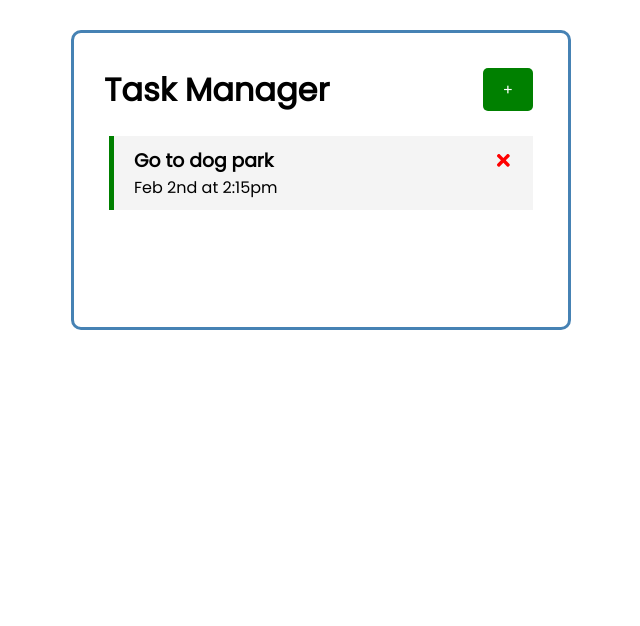
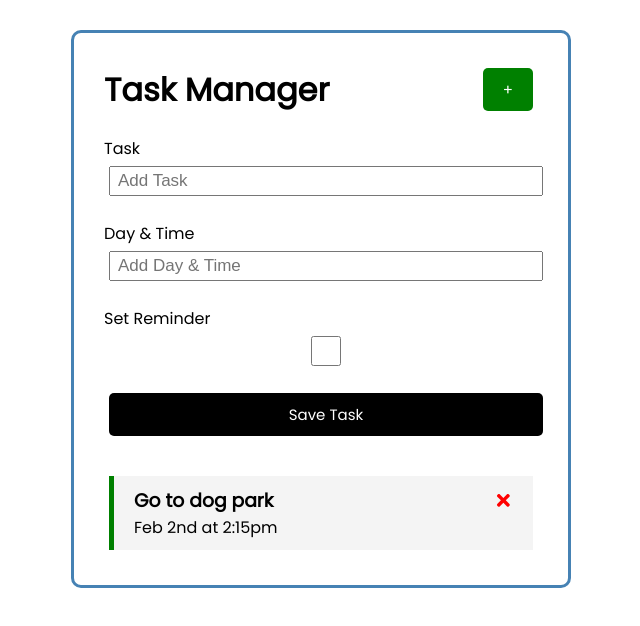
Before and after one commit to lukeqanderson/task-manager, a React (Create React App) app: page / in a window 1280 px wide. Shown: the top 626 px of the page, without its empty margins (319-959 px from the left). Built offline with nearby package versions, Linux system fonts and the light colour scheme.

Commit message:
added functionality to add task component

```diff
--- a/src/App.js
+++ b/src/App.js
@@ -1,6 +1,7 @@
 import Header from './components/Header'
 import Tasks from './components/Tasks'
 import { useState } from 'react'
+import AddTask from './components/AddTask';
 
 function App() {
   const [tasks, setTasks] = useState([
@@ -11,6 +12,12 @@
       reminder: true,
     }
   ]);
+
+  const addTask = (task) => {
+    const id = Math.floor(Math.random() * 10000) + 1;
+    const newTask = {id, ...task};
+    setTasks([...tasks, newTask]);
+  }
 
   const deleteTask = (id) => {
     setTasks(tasks.filter((task) => task.id !== id));
@@ -24,6 +31,7 @@
   return (
     <div className="container">
       <Header/>
+      <AddTask onAdd={ addTask }/>
       {tasks.length > 0 ? <Tasks tasks={tasks}
       onDelete={deleteTask} onToggle={toggleReminder}/> : 'No Tasks'}
     </div>
--- /dev/null
+++ b/src/components/AddTask.js
@@ -0,0 +1,51 @@
+import {useState} from 'react'
+
+const AddTask = ({onAdd}) => {
+    const [text, setText] = useState('');
+    const [day, setDay] = useState('');
+    const [reminder, setReminder] = useState(false);
+
+const onSubmit = (e) => {
+    e.preventDefault();
+
+    if (!text) {
+        alert('Please add a task');
+        return;
+    }
+
+    onAdd({ text, day, reminder })
+
+    setText('');
+    setDay('');
+    setReminder(false);
+}
+
+    return (
+        <form className='add-form' onSubmit={onSubmit}>
+            <div className='form-control'>
+                <label>Task</label>
+                <input type = 'text' placeholder = 'Add Task'
+                value = {text} onChange = {(e) =>
+                setText(e.target.value)} />
+            </div>
+            <div className='form-control'>
+                <label>Day & Time</label>
+                <input type = 'text' placeholder = 'Add Day & Time'
+                value = {day} onChange = {(e) =>
+                setDay(e.target.value)} />
+            </div>
+            <div className='form-control'>
+                <label>Set Reminder</label>
+                <input
+                type = 'checkbox'
+                checked = {reminder}
+                value = {reminder} onChange = {(e) =>
+                setReminder(e.currentTarget.checked)} />
+
+            </div>
+            <input type='submit' value = 'Save Task' className='btn btn-block' />
+        </form>
+    )
+}
+
+export default AddTask
--- a/src/index.css
+++ b/src/index.css
@@ -87,7 +87,7 @@
 
 .form-control input {
   width: 100%;
-  height: 40px;
+  height: 30px;
   margin: 5px;
   padding: 3px 7px;
   font-size: 17px;
```
